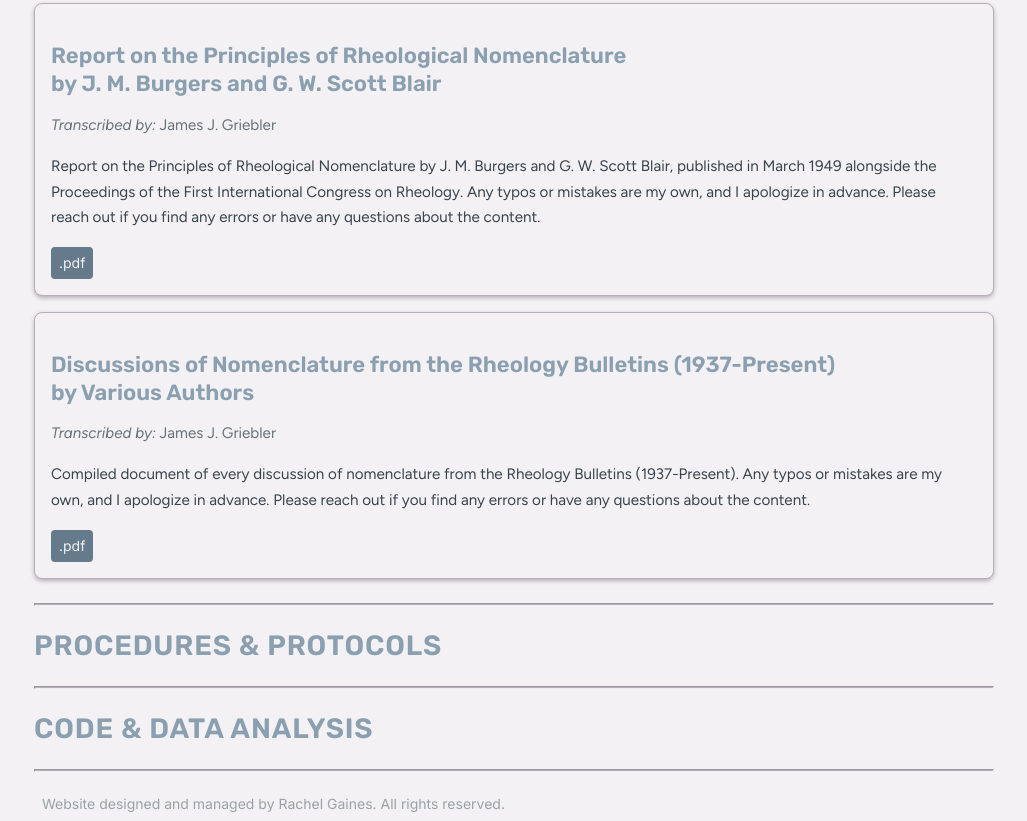
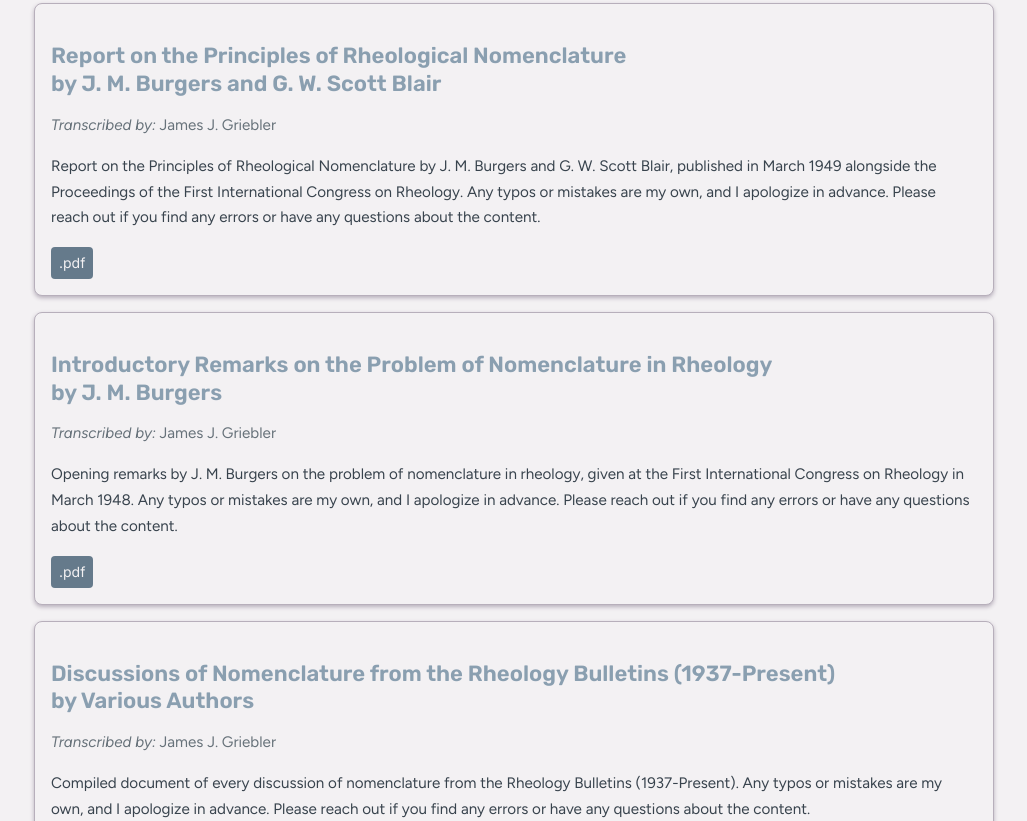
Before and after one commit to jamesjgriebler/jamesjgriebler.github.io, a plain HTML site: page Griebler-Resources.html in a window 1280 px wide. Shown: the part 538-1359 px from the top of the page, without its empty margins (126-1153 px from the left). Drawn offline with Linux system fonts and the light colour scheme.

```diff
--- a/Griebler-Resources.html
+++ b/Griebler-Resources.html
@@ -78,7 +78,20 @@
       </div>
     </div>
 </div>
+    <div class = "card-grid">
+    <div class="card">
+      <h3 class="card-title">Introductory Remarks on the Problem of Nomenclature in Rheology
+      <br> by J. M. Burgers  </h3>
+      <p class="card-authors"><i>Transcribed by:</i> James J. Griebler</p>
+      <p class="card-abstract">
+      Opening remarks by J. M. Burgers on the problem of nomenclature in rheology, given at the First International Congress on Rheology in March 1948. Any typos or mistakes are my own, and I apologize in advance. Please reach out if you find any errors or have any questions about the content.
+      </p>
 
+      <div class="card-link-boxes">
+        <a href="Resources/Archival/1948_ICR_Burgers_Opening_Remarks.pdf" class="card-link">.pdf</a>
+      </div>
+    </div>
+</div>
     <div class = "card-grid">
     <div class="card">
       <h3 class="card-title">Discussions of Nomenclature from the Rheology Bulletins (1937-Present)
```
Also changed, not shown: 1 other file.
